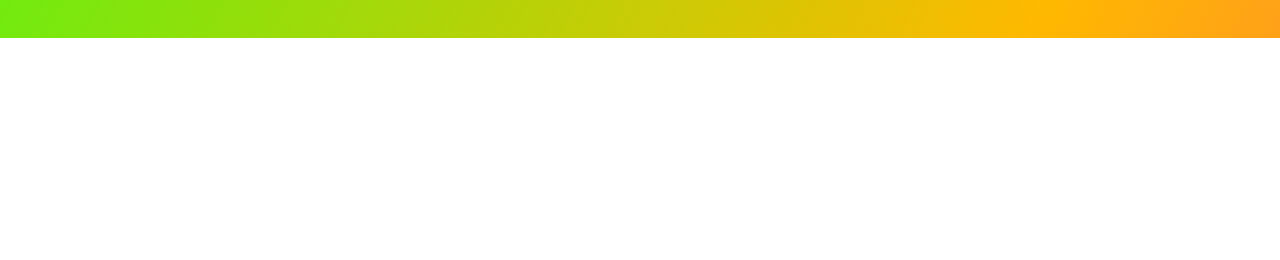
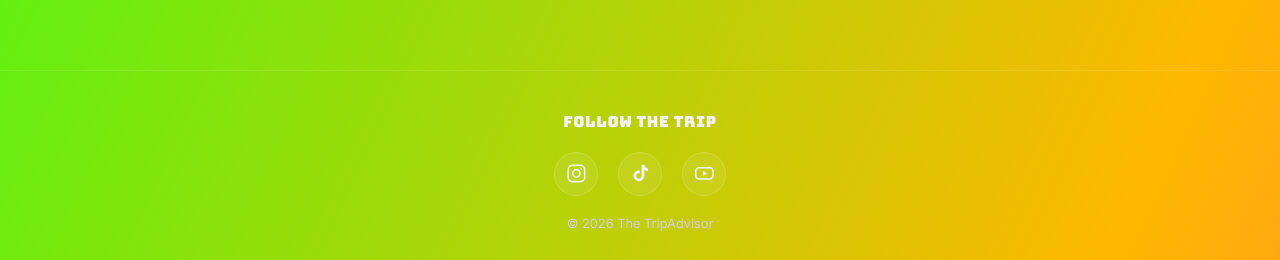
Before and after one commit to ogtripadvisor/thetripadvisor-shop, a Next.js app: page / in a window 1280 px wide. Shown: the part 1164-1424 px from the top of the page. Before the commit the page ends 1202 px from the top, so only its background shows below. Built offline with nearby package versions, Linux system fonts and the light colour scheme; no server answers; the database is empty.

Commit message:
Add footer with social links

```diff
--- /dev/null
+++ b/app/components/Footer.tsx
@@ -0,0 +1,44 @@
+import { InstagramIcon, TikTokIcon, YouTubeIcon } from "./SocialIcons";
+
+const SOCIAL_LINKS = [
+  {
+    name: "Instagram",
+    href: "https://instagram.com/ogtripadvisor",
+    Icon: InstagramIcon,
+  },
+  {
+    name: "TikTok",
+    href: "https://tiktok.com/@ogtripadvisor",
+    Icon: TikTokIcon,
+  },
+  {
+    name: "YouTube",
+    href: "https://youtube.com/@chocolateteapotter",
+    Icon: YouTubeIcon,
+  },
+];
+
+export default function Footer() {
+  return (
+    <footer className="site-footer">
+      <p className="site-footer__tagline">Follow the trip</p>
+      <div className="site-footer__socials">
+        {SOCIAL_LINKS.map(({ name, href, Icon }) => (
+          <a
+            key={name}
+            href={href}
+            target="_blank"
+            rel="noopener noreferrer"
+            className="site-footer__icon-link"
+            aria-label={name}
+          >
+            <Icon className="site-footer__icon" />
+          </a>
+        ))}
+      </div>
+      <p className="site-footer__copyright">
+        © {new Date().getFullYear()} The TripAdvisor
+      </p>
+    </footer>
+  );
+}
--- /dev/null
+++ b/app/components/SocialIcons.tsx
@@ -0,0 +1,30 @@
+type IconProps = {
+  className?: string;
+};
+
+export function InstagramIcon({ className }: IconProps) {
+  return (
+    <svg className={className} viewBox="0 0 24 24" fill="none" aria-hidden="true">
+      <rect x="2.5" y="2.5" width="19" height="19" rx="5" stroke="currentColor" strokeWidth="1.8" />
+      <circle cx="12" cy="12" r="4.2" stroke="currentColor" strokeWidth="1.8" />
+      <circle cx="17.4" cy="6.6" r="1.1" fill="currentColor" />
+    </svg>
+  );
+}
+
+export function TikTokIcon({ className }: IconProps) {
+  return (
+    <svg className={className} viewBox="0 0 24 24" fill="currentColor" aria-hidden="true">
+      <path d="M16.5 2c.4 2.2 1.9 3.8 4.2 4.1v3.1c-1.5.1-2.9-.3-4.2-1.2v6.8c0 3.5-2.8 6.2-6.3 6.2S4 18.3 4 14.8s2.8-6.2 6.2-6.2c.4 0 .8 0 1.1.1v3.3c-.3-.1-.7-.2-1.1-.2-1.7 0-3.1 1.4-3.1 3.1s1.4 3 3.1 3 3.2-1.3 3.2-3V2h3.1Z" />
+    </svg>
+  );
+}
+
+export function YouTubeIcon({ className }: IconProps) {
+  return (
+    <svg className={className} viewBox="0 0 24 24" fill="none" aria-hidden="true">
+      <rect x="2" y="5.5" width="20" height="13" rx="4" stroke="currentColor" strokeWidth="1.8" />
+      <path d="M10.5 9.3v5.4l4.8-2.7-4.8-2.7Z" fill="currentColor" />
+    </svg>
+  );
+}
--- a/app/globals.css
+++ b/app/globals.css
@@ -736,3 +736,59 @@ body::before {
   flex-wrap: wrap;
   padding: 0 1.5rem 4rem;
 }
+
+/* ---------- Footer ---------- */
+
+.site-footer {
+  position: relative;
+  z-index: 1;
+  text-align: center;
+  padding: 2.5rem 1.5rem 2rem;
+  margin-top: 2rem;
+  border-top: 1px solid rgba(255, 255, 255, 0.12);
+}
+
+.site-footer__tagline {
+  font-family: "Bungee", "Inter", system-ui, sans-serif;
+  font-size: 0.95rem;
+  margin: 0 0 1.25rem;
+  text-transform: uppercase;
+  letter-spacing: 0.04em;
+}
+
+.site-footer__socials {
+  display: flex;
+  justify-content: center;
+  gap: 1.25rem;
+  margin-bottom: 1.25rem;
+}
+
+.site-footer__icon-link {
+  display: flex;
+  align-items: center;
+  justify-content: center;
+  width: 2.75rem;
+  height: 2.75rem;
+  border-radius: 50%;
+  background: rgba(255, 255, 255, 0.08);
+  border: 1px solid rgba(255, 255, 255, 0.16);
+  color: #f5f0ff;
+  transition: transform 0.2s ease, box-shadow 0.2s ease, color 0.2s ease;
+}
+
+.site-footer__icon-link:hover {
+  transform: translateY(-3px);
+  color: var(--amber);
+  box-shadow: 0 0 18px rgba(255, 184, 0, 0.4);
+}
+
+.site-footer__icon {
+  width: 1.3rem;
+  height: 1.3rem;
+}
+
+.site-footer__copyright {
+  font-size: 0.8rem;
+  color: #d8ccec;
+  margin: 0;
+}
--- a/app/layout.tsx
+++ b/app/layout.tsx
@@ -2,6 +2,7 @@ import type { Metadata } from "next";
 import "./globals.css";
 import FloatingMushrooms from "@/app/components/FloatingMushrooms";
 import Nav from "@/app/components/Nav";
+import Footer from "@/app/components/Footer";
 
 export const metadata: Metadata = {
   title: "The TripAdvisor",
@@ -19,6 +20,7 @@ export default function RootLayout({
         <FloatingMushrooms />
         <Nav />
         {children}
+        <Footer />
       </body>
     </html>
   );
```
